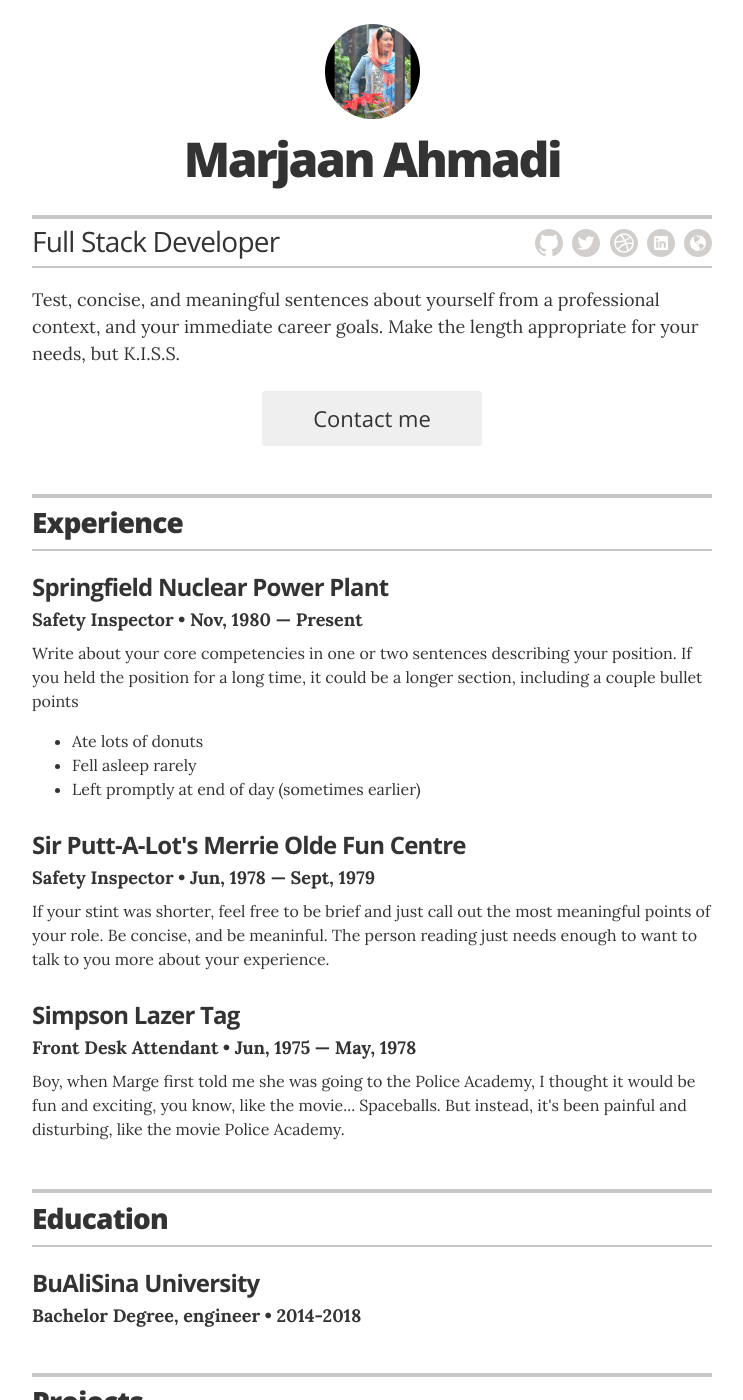
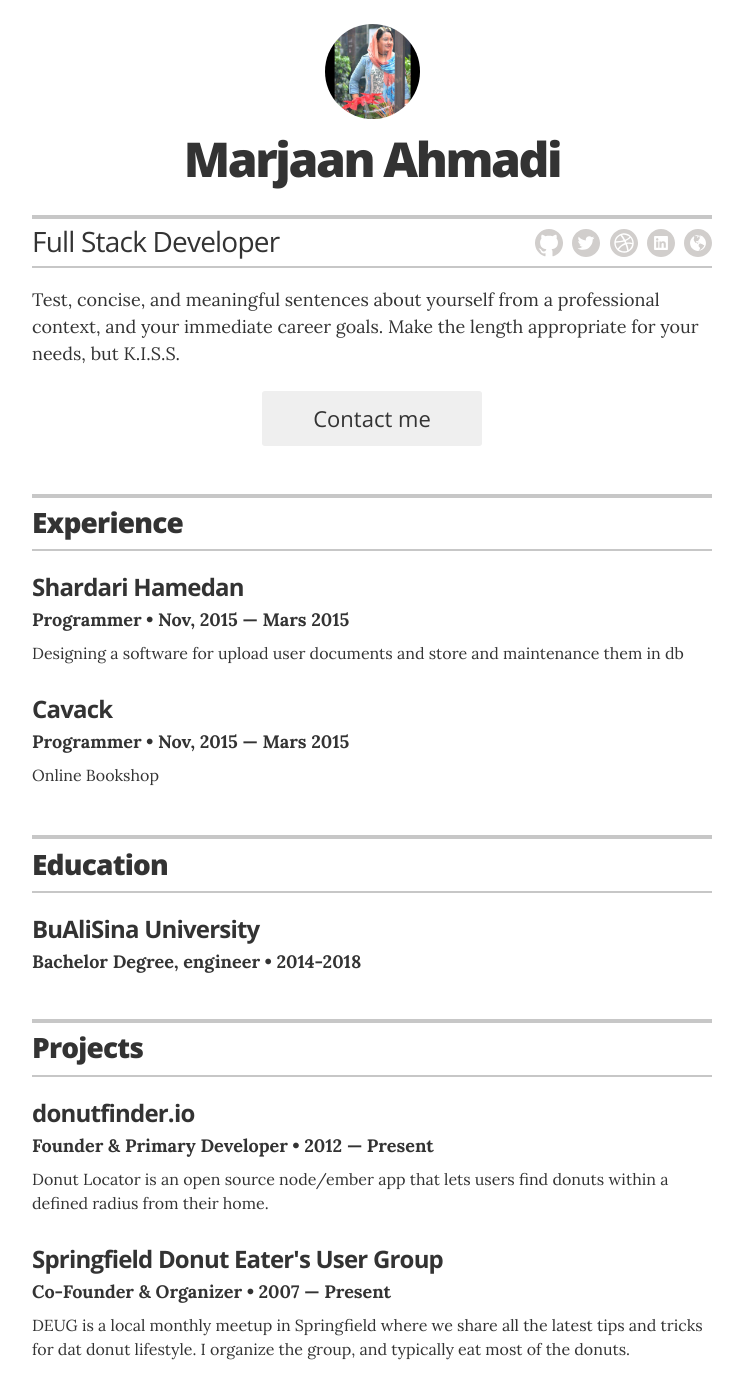
Before and after one commit to MarjaanAhmadi/MarjaanAhmadi.github.io, a Jekyll site: the page built from index.html, in a window 1280 px wide and 1400 px high. Shown: the whole window, without its empty margins (268-1011 px from the left). Built offline with Jekyll 4.4.1, drawn with Linux system fonts in a browser that asks for light colours.

Commit message:
Update experience.yml

```diff
--- a/_data/experience.yml
+++ b/_data/experience.yml
@@ -1,19 +1,11 @@
 # Jobs
 # Springfield Nuclear Power Plant
-- company: Springfield Nuclear Power Plant
-  position: Safety Inspector
-  duration: Nov, 1980 &mdash; Present
-  summary: Write about your core competencies in one or two sentences describing your position. If you held the position for a long time, it could be a longer section, including a couple bullet points	<ul class="resume-item-list"><li>Ate lots of donuts</li><li>Fell asleep rarely</li><li>Left promptly at end of day (sometimes earlier)</li></ul>
+- company: Shardari Hamedan
+  position: Programmer
+  duration: Nov, 2015 &mdash; Mars 2015
+  summary: Designing a software for upload user documents and store and maintenance them in db
 
-# Windmill Crank Operator
-- company: Sir Putt-A-Lot's Merrie Olde Fun Centre
-  position: Safety Inspector
-  duration:  Jun, 1978 &mdash; Sept, 1979
-  summary: If your stint was shorter, feel free to be brief and just call out the most meaningful points of your role. Be concise, and be meaninful. The person reading just needs enough to want to talk to you more about your experience.
-
-
-# Front Desk Attendant
-- company: Simpson Lazer Tag
-  position: Front Desk Attendant
-  duration:   Jun, 1975  &mdash; May, 1978
-  summary: Boy, when Marge first told me she was going to the Police Academy, I thought it would be fun and exciting, you know, like the movie... Spaceballs. But instead, it's been painful and disturbing, like the movie Police Academy.
+- company: Cavack
+  position: Programmer
+  duration: Nov, 2015 &mdash; Mars 2015
+  summary: Online Bookshop
```
